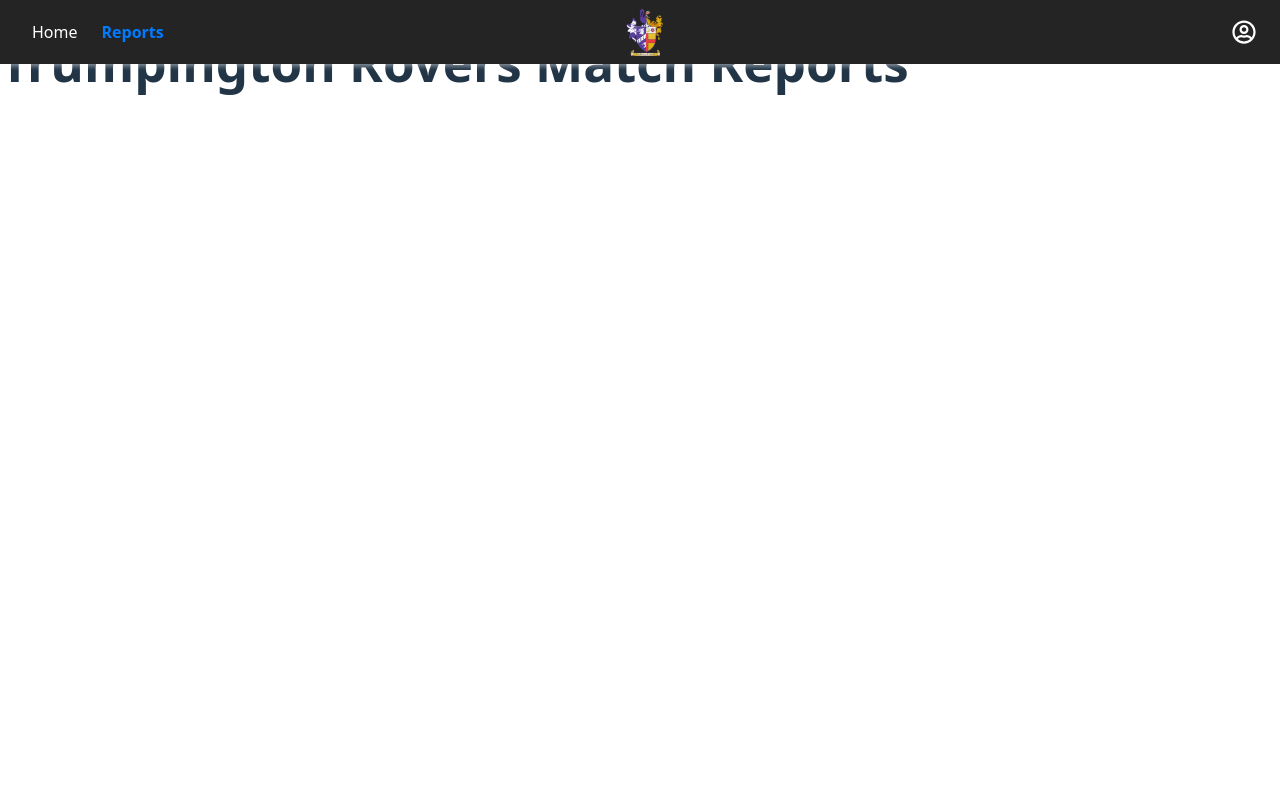
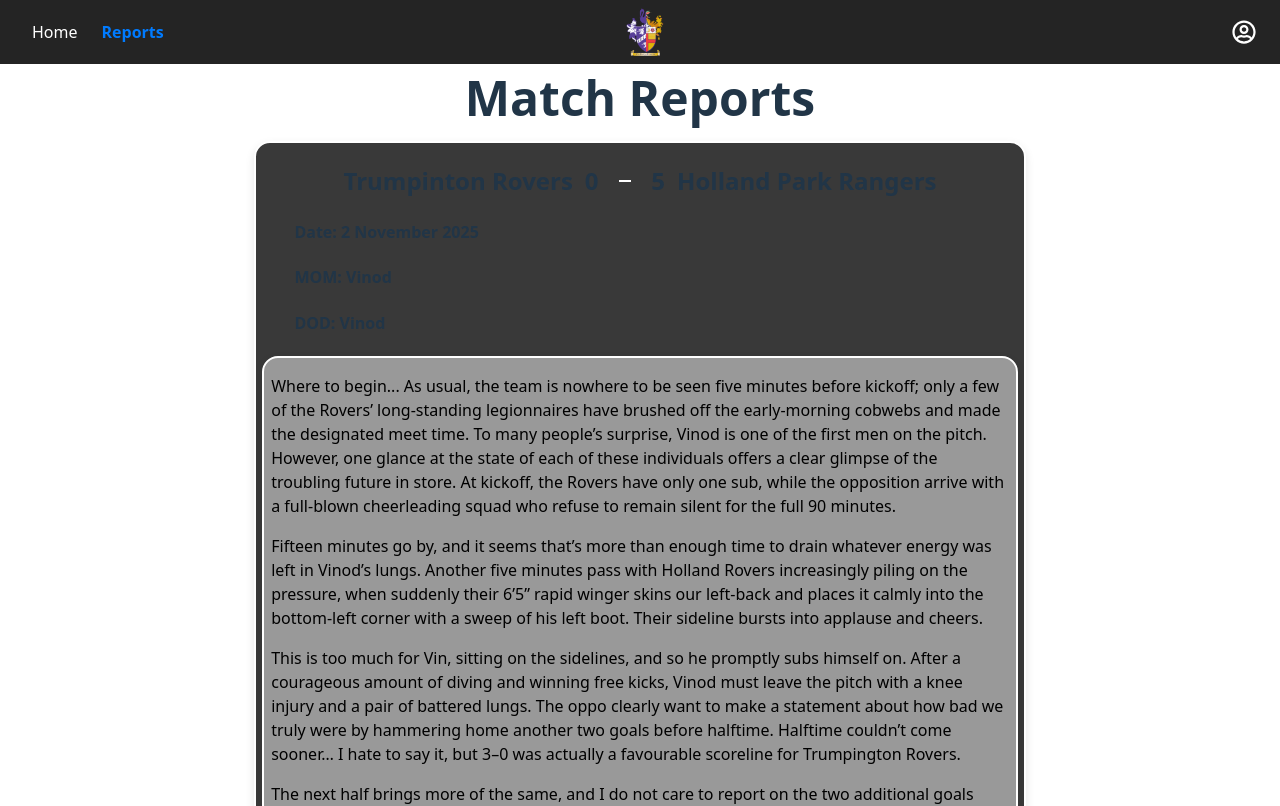
Before and after one commit to vinodabhik-proj/Rovers-frontend, a React (Vite) app: page /reports in a window 1280 px wide. Shown: the top 806 px of the page. Built offline with nearby package versions, Linux system fonts and the light colour scheme.

Commit message:
Completed Reports component and added general styles and report item model

```diff
--- a/src/components/CardGrid/CardGrid.css
+++ b/src/components/CardGrid/CardGrid.css
@@ -21,19 +21,8 @@
 }
 
 .card {
-  background-color: #393939;
-  border-radius: 1rem;
-  box-shadow: 0 4px 10px rgba(0, 0, 0, 0.1);
-  overflow: hidden;
   width: 15rem;
 	height: 18rem;
-  transition: transform 0.3s ease, box-shadow 0.3s ease;
-	border: 2px solid white;
-}
-
-.card:hover {
-  transform: translateY(-5px);
-  box-shadow: 0 8px 16px rgba(255, 255, 255, 0.15);
 }
 
 .card-image {
--- a/src/components/CardGrid/CardGrid.tsx
+++ b/src/components/CardGrid/CardGrid.tsx
@@ -2,6 +2,7 @@
 import { cards } from "../../data/cards";
 import type { CardItem } from "../../models";
 import "./CardGrid.css";
+import "../../styles/styles.css";
 
 export default function CardGrid() {
 	return (
@@ -10,7 +11,7 @@
       <div className="card-grid">
         {cards.map((card: CardItem, index) => (
           <motion.div
-            className="card"
+            className="card TemplateCard"
             key={card.id}
             initial={{ opacity: 0, y: 50 }}
             whileInView={{ opacity: 1, y: 0 }}
--- /dev/null
+++ b/src/data/reports.ts
@@ -0,0 +1,40 @@
+import type { ReportItem } from "../models";
+
+export const reports: ReportItem[] = [
+	{
+		id: 0,
+		date: new Date(2025, 10, 2),
+		roversScore: 0,
+		oppoName: "Holland Park Rangers",
+		oppoScore: 5,
+		mom: "Vinod",
+		dod: "Vinod",
+		description: `
+			Where to begin... As usual, the team is nowhere to be seen five minutes before kickoff; only a few of the Rovers’
+			long-standing legionnaires have brushed off the early-morning cobwebs and made the designated meet time. To many people’s
+			surprise, Vinod is one of the first men on the pitch. However, one glance at the state of each of these individuals offers
+			a clear glimpse of the troubling future in store. At kickoff, the Rovers have only one sub, while the opposition arrive with
+			a full-blown cheerleading squad who refuse to remain silent for the full 90 minutes.\n
+
+			Fifteen minutes go by, and it seems that’s more than enough time to drain whatever energy was left in Vinod’s lungs. Another
+			five minutes pass with Holland Rovers increasingly piling on the pressure, when suddenly their 6’5” rapid winger skins our
+			left-back and places it calmly into the bottom-left corner with a sweep of his left boot. Their sideline bursts into applause
+			and cheers.\n
+
+			This is too much for Vin, sitting on the sidelines, and so he promptly subs himself on. After a courageous amount of diving
+			and winning free kicks, Vinod must leave the pitch with a knee injury and a pair of battered lungs. The oppo clearly want to
+			make a statement about how bad we truly were by hammering home another two goals before halftime. Halftime couldn’t come
+			sooner… I hate to say it, but 3–0 was actually a favourable scoreline for Trumpington Rovers.\n
+
+			The next half brings more of the same, and I do not care to report on the two additional goals scored. So I’ll end with some
+			player highlights. Sash decided to go in goal for a quarter and probably provided his best Rovers performance to date. He must
+			have been reading from the oppo striker’s playbook pre-game, as he somehow saved all three of his one-on-ones in the final
+			quarter.\n
+
+			Tom Whitehead was as good as you’d expect a player to be after his nose and baggy eyes painted a clear picture of his Halloween
+			antics. He was merely a bumbling, sweaty striker running around to no avail and subbing himself off more frequently than Vinod.
+			Shoutout to Toby Hackett for filling in admirably for his brother at centre-back, and as always, hats off to our super-trooper
+			Louis for keeping this team together.\n
+			`
+	}
+];
--- a/src/models/index.ts
+++ b/src/models/index.ts
@@ -1 +1,2 @@
 export * from "./CardItem";
+export * from "./ReportItem";
--- a/src/pages/Home/Home.css
+++ b/src/pages/Home/Home.css
@@ -1,20 +1,3 @@
-.home {
-  display: flex;
-  flex-direction: column;
-  justify-content: center;
-  align-items: center;
-  height: 100%;
-  text-align: center;
-  width: 100%;
-  margin-top: 4.5rem;
-}
-
-.home h1 {
-  font-size: 3rem;
-  margin: 0;
-  margin-bottom: 1rem;
-}
-
 .home img {
 	height: 20rem;
 	border-radius: 10px;
--- a/src/pages/Home/Home.tsx
+++ b/src/pages/Home/Home.tsx
@@ -1,10 +1,11 @@
 import "./Home.css";
+import "../../styles/styles.css";
 import roversPhoto from "../../images/teamPhoto.png";
 import CardGrid from "../../components/CardGrid/CardGrid";
 
 export default function Home() {
     return (
-        <div className="home">
+        <div className="home TopDiv">
             <h1>Trumpington Rovers</h1>
             <div className="firstSection">
                 <img src={roversPhoto} />
--- a/src/pages/Reports/Reports.css
+++ b/src/pages/Reports/Reports.css
@@ -0,0 +1,57 @@
+.cardColumn {
+  width: 100%;
+  display: flex;
+  flex-direction: column;
+  align-items: center;
+}
+
+.reportCard {
+  width: 60%;
+  justify-self: center;
+}
+
+.card-content {
+  width: 90%;
+  justify-self: center;
+}
+
+.card-content h2 {
+  justify-content: center;
+}
+
+.card-content h4 {
+  text-align: left;
+}
+
+.scoreboard {
+  display: flex;
+  align-items: center;
+  gap: 0.75rem;
+}
+
+.score-separator {
+  flex: 0 0 auto;
+  height: 2px;
+  width: 0.8rem;
+  background: white;
+  margin: 0 8px;
+}
+
+.descripCard {
+  background-color: #999999;
+  transition: transform 0s, box-shadow 0s;
+  margin-bottom: 1%;
+  width: 98%;
+  justify-self: center;
+}
+
+.descripCard p {
+  color: rgb(0, 0, 0);
+  text-align: left;
+  padding: 0 1%;
+}
+
+.descripCard:hover {
+  transform: none !important;
+  box-shadow: none !important;
+}
--- a/src/pages/Reports/Reports.tsx
+++ b/src/pages/Reports/Reports.tsx
@@ -1,3 +1,49 @@
+import { motion } from "framer-motion";
+import { reports } from "../../data/reports";
+import "./Reports.css";
+import "../../styles/styles.css";
+import type { ReportItem } from "../../models";
+
 export default function Reports() {
-    return <h1>Trumpington Rovers Match Reports</h1>
+	const options = {
+		day: "numeric",
+		month: "long",
+		year: "numeric"
+	}
+	return (
+		<div className="Reports TopDiv">
+			<h1>Match Reports</h1>
+			<div className="cardColumn">
+				{reports.map((report: ReportItem, index) => (
+					<motion.div
+						className="reportCard TemplateCard"
+						key={report.id}
+						initial={{ opacity: 0, y: 50 }}
+						whileInView={{ opacity: 1, y: 0 }}
+						transition={{ delay: index * 0.2, duration: 0.6, ease: "easeOut" }}
+						viewport={{ once: true }}
+					>
+						<div className="card-content">
+							<h2 className="scoreboard">
+								<span>Trumpinton Rovers</span>
+								<span>{report.roversScore}</span>
+								<span className="score-separator" />
+								<span>{report.oppoScore}</span>
+								<span>{report.oppoName}</span>
+							</h2>
+							<h4>Date: {report.date.toLocaleDateString("en-GB", options)}</h4>
+							<h4>MOM: {report.mom}</h4>
+							<h4>DOD: {report.dod}</h4>
+
+						</div>
+						<div className="descripCard TemplateCard">
+								{report.description.split(/\n\s+\n/).map((para, index) =>
+									<p key={index}>{para}</p>
+								)}
+						</div>
+					</motion.div>
+				))}
+			</div>
+		</div>
+	);
 }
--- /dev/null
+++ b/src/styles/styles.css
@@ -0,0 +1,33 @@
+/* Styling for Parent Div Containers for Each Page */
+
+.TopDiv {
+	display: flex;
+  flex-direction: column;
+  justify-content: center;
+  align-items: center;
+  height: 100%;
+  text-align: center;
+  width: 100%;
+  margin-top: 4.5rem;
+}
+
+.TopDiv h1 {
+	font-size: 3rem;
+  margin: 0;
+  margin-bottom: 1rem;
+}
+
+/* General Card Styles */
+.TemplateCard {
+  background-color: #393939;
+  border-radius: 1rem;
+  box-shadow: 0 4px 10px rgba(0, 0, 0, 0.1);
+  overflow: hidden;
+  transition: transform 0.3s ease, box-shadow 0.3s ease;
+	border: 2px solid white;
+}
+
+.TemplateCard:hover {
+  transform: translateY(-5px);
+  box-shadow: 0 8px 16px rgb(255, 255, 255);
+}
```
Also changed, not shown: src/models/ReportItem.ts (added, +10 -0 lines).
